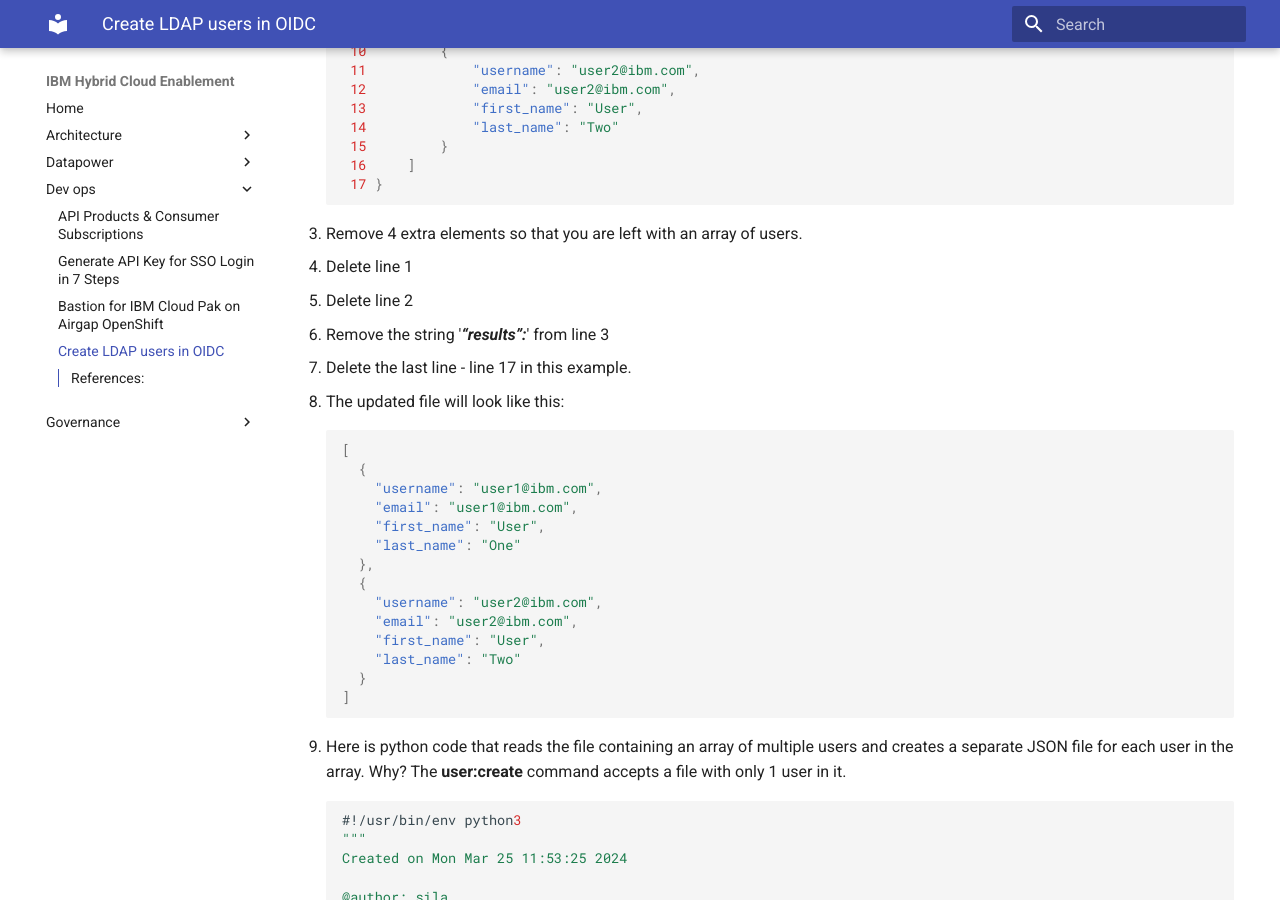
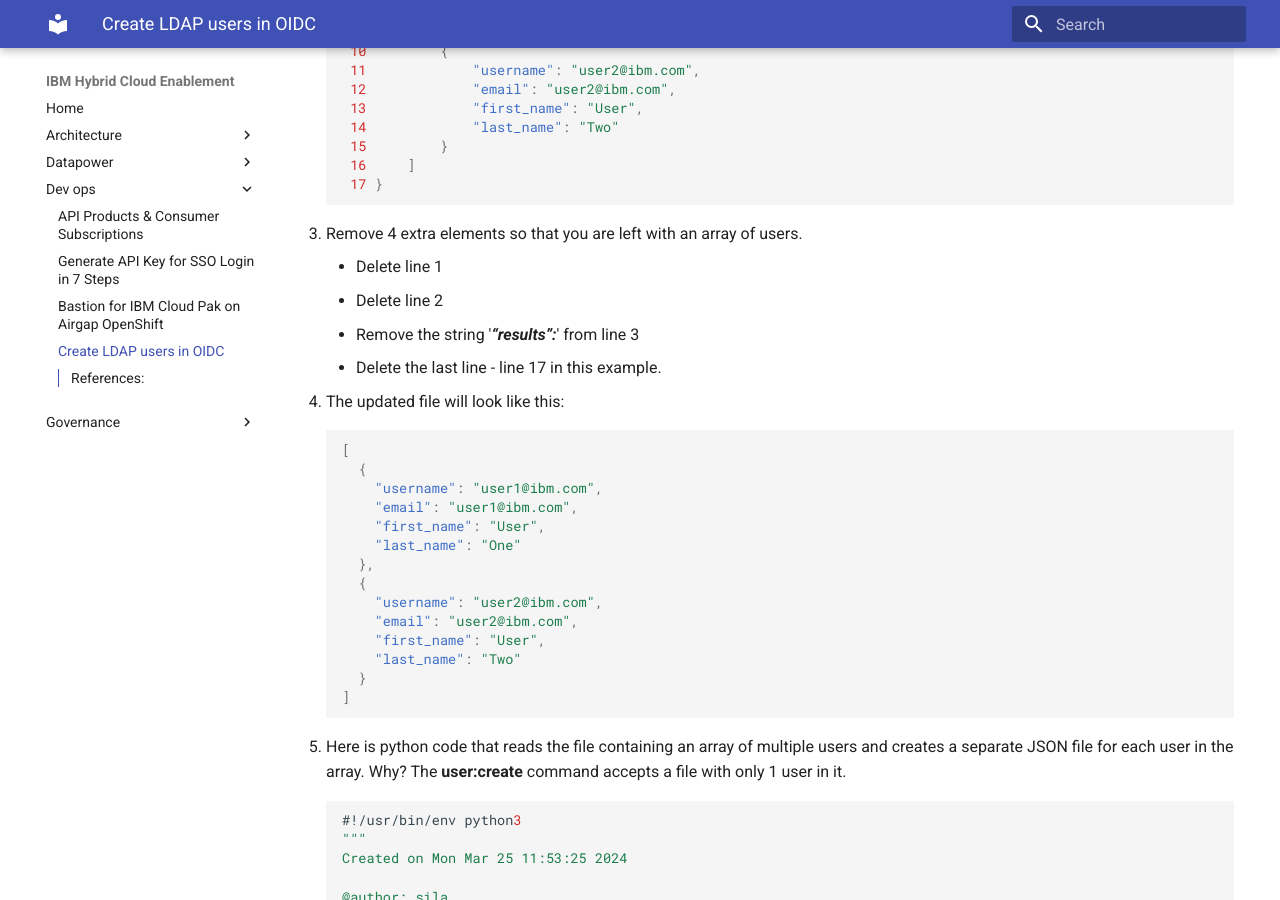
Before and after one commit to ibm-apiconnect/apic-hybrid-cloud-enablement, an MkDocs documentation site: the page built from docs-and-tools/dev-ops/create-oidc-users-from-ldap.md, in a window 1280 px wide and 900 px high, scrolled down 593 px. Built offline with MkDocs 1.6.1 and Material for MkDocs 9.7.7, drawn with Linux system fonts in a browser that asks for light colours.

Commit message:
Fix list in #3
Fix list in #3

````diff
--- a/docs-and-tools/dev-ops/create-oidc-users-from-ldap.md
+++ b/docs-and-tools/dev-ops/create-oidc-users-from-ldap.md
@@ -35,10 +35,10 @@
     ```
 
 3. Remove 4 extra elements so that you are left with an array of users.
-   - Delete line 1
-   - Delete line 2
-   - Remove the string '_**“results”:**_' from line 3
-   - Delete the last line - line 17 in this example.
+    * Delete line 1
+    * Delete line 2
+    * Remove the string '_**“results”:**_' from line 3
+    * Delete the last line - line 17 in this example.
 
 
 4. The updated file will look like this:
````
